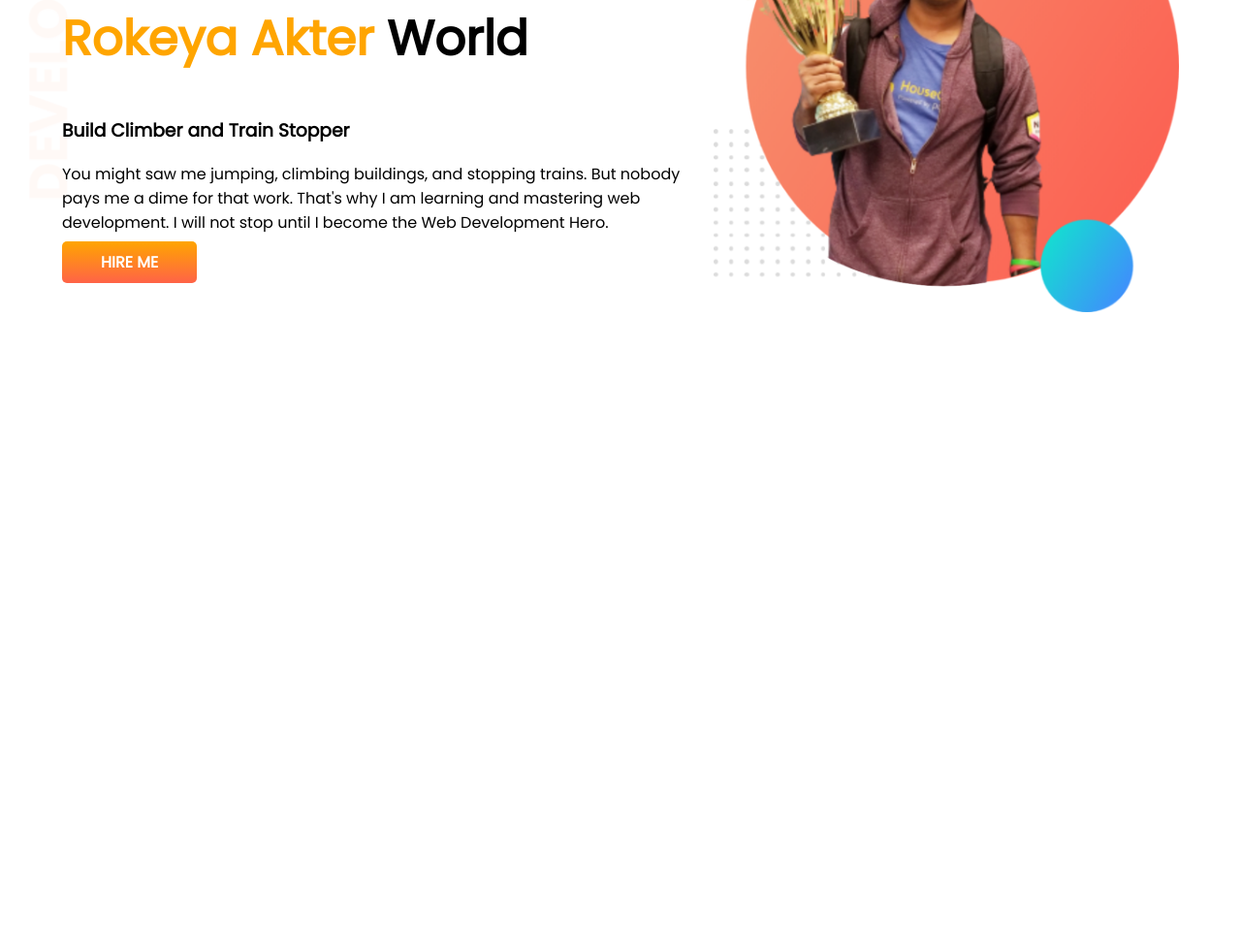
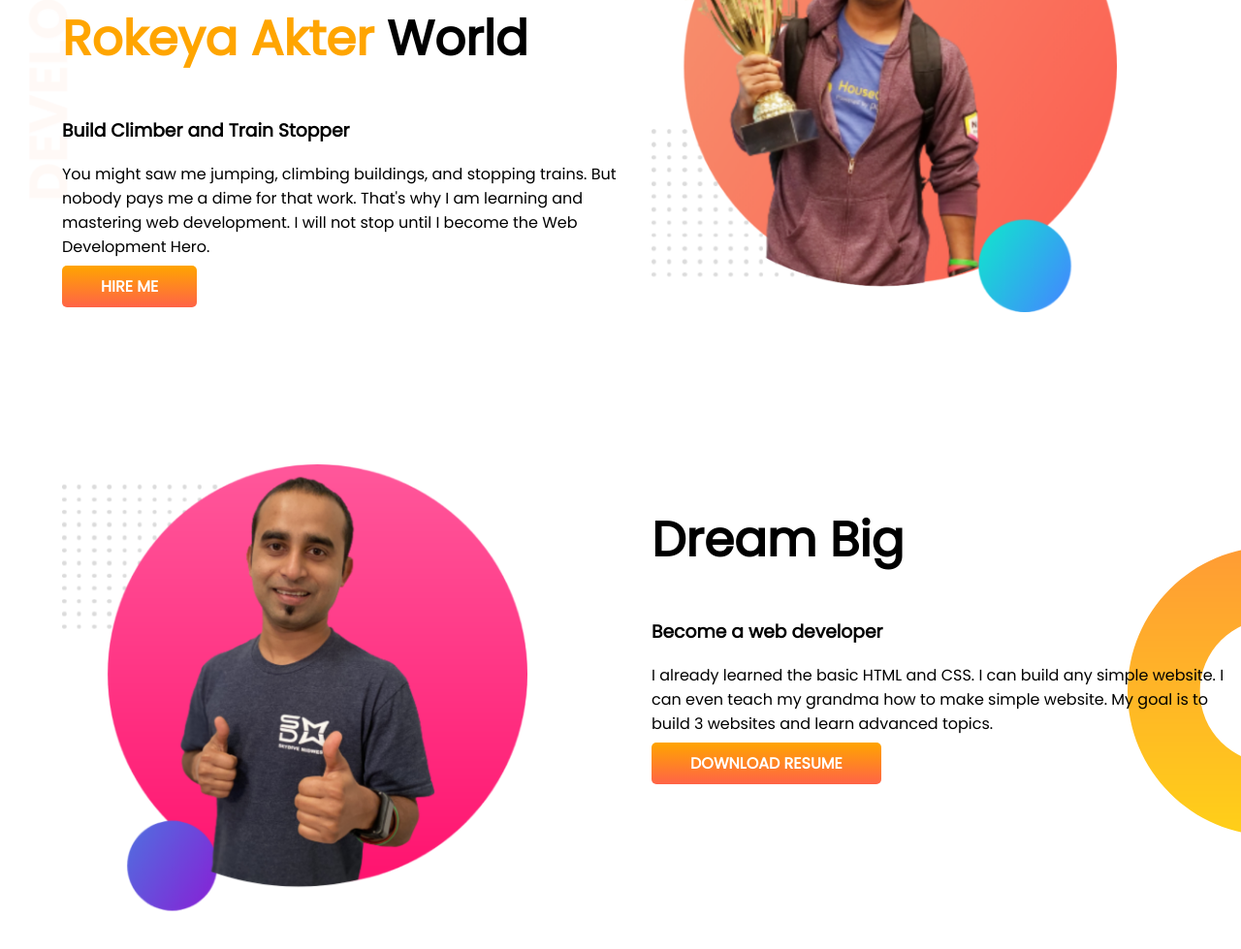
Before and after one commit to rokeya512/developer-portfolio, a plain HTML site: page index.html in a window 1280 px wide. Shown: the part 155-1134 px from the top of the page at 97% size. Before the commit the page ends 800 px from the top, so only its background shows below. Drawn offline with Linux system fonts and the light colour scheme.

Commit message:
something add

```diff
--- a/index.html
+++ b/index.html
@@ -14,7 +14,7 @@
 
 <body>
     <section class="top-banner">
-        <div>
+        <div class="half-width">
             <h1>Welcome To</h1>
             <h1><span class="orange-color">Rokeya Akter</span> World</h1>
             <h3>Build Climber and Train Stopper</h3>
@@ -25,6 +25,17 @@
             <img src="images/my-bg1.png" alt="">
         </div>
     </section>
+    <section class="dream-big">
+        <div class="half-width">
+            <img src="images/my-bg3.png" alt="">
+        </div>
+        <div class="half-width">
+            <h1>Dream Big</h1>
+            <h3>Become a web developer</h3>
+            <p>I already learned the basic HTML and CSS. I can build any simple website. I can even teach my grandma how to make simple website. My goal is to build 3 websites and learn advanced topics.</p>
+            <a href="" target="_blank" class="link-button">DOWNLOAD RESUME</a>
+        </div>
+    </section>
 </body>
 
 </html>
--- a/style.css
+++ b/style.css
@@ -11,7 +11,7 @@ h1{
 section{
     display: flex;
     padding-left: 5%;
-    padding-right: 5%;
+    margin-bottom: 150px;
 }
 .half-width{
     width: 50%;
@@ -31,3 +31,8 @@ section{
     background-image: url(images/top-banner.png);
     background-repeat: no-repeat;
 }
+.dream-big{
+    background-image: url(images/dream-bg.png);
+    background-repeat: no-repeat;
+    background-position: right;
+}
```
Also changed, not shown: images/my-bg3.png (added).
